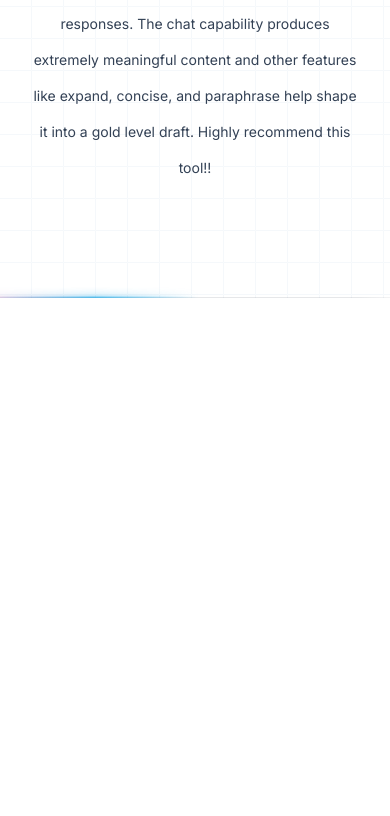
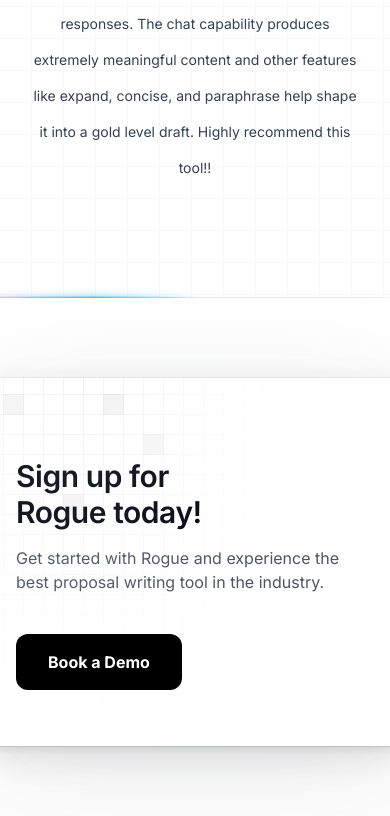
Before and after one commit to MuhammadKaifNazeer/practice, a Next.js app: page / in a window 390 px wide. Shown: the part 878-1694 px from the top of the page. Built offline with nearby package versions, Linux system fonts and the light colour scheme.

Commit message:
completed rogue CTA  section

```diff
--- /dev/null
+++ b/src/components/Rogue/CTA/CTA.tsx
@@ -0,0 +1,158 @@
+import React from "react";
+
+const CTA: React.FC = () => {
+  return (
+    <div className="relative mx-auto max-w-7xl px-4 py-20">
+      <div
+        className="relative -mx-6 sm:mx-0 sm:rounded-2xl"
+        style={{
+          backgroundImage:
+            "radial-gradient(88% 100% at center top, white, rgba(255, 255, 255, 0))",
+          boxShadow:
+            "rgba(34, 42, 53, 0.12) 0px 10px 32px, rgba(0, 0, 0, 0.05) 0px 1px 1px, rgba(34, 42, 53, 0.05) 0px 0px 0px 1px, rgba(34, 42, 53, 0.08) 0px 4px 6px, rgba(47, 48, 55, 0.1) 0px 24px 108px",
+        }}
+      >
+        <div className="">
+          <div className="pointer-events-none absolute right-[calc(50%-(258/16*1rem))] top-[calc(-140/16*1rem)] z-20 hidden aspect-[516/682] w-[calc(516/20*1rem)] select-none sm:right-[calc(-133/16*1rem)] lg:right-[calc(-77/16*1rem)] lg:block xl:right-3">
+            <div className="relative">
+              <div className="relative my-4 flex w-full flex-col rounded-md p-4 text-base font-bold text-neutral-700 transition duration-200 hover:shadow-2xl">
+                <div className="relative rounded-lg bg-gray-50 p-4 bg-dot-slate-200">
+                  <img
+                    alt="Chat"
+                    loading="lazy"
+                    width="600"
+                    height="400"
+                    decoding="async"
+                    data-nimg="1"
+                    className="w-full object-cover object-right-top shadow-md"
+                    src="https://www.userogue.com/_next/image?url=%2Fimages%2Fhero-latest.png&w=1920&q=75"
+                    style={{ color: "transparent" }}
+                  />
+                  <div className="absolute inset-x-0 bottom-0 h-40 bg-white [mask-image:linear-gradient(to_bottom,transparent,white)]"></div>
+                </div>
+              </div>
+            </div>
+          </div>
+          <div className="pointer-events-none absolute right-[calc(50%-(200/16*1rem))] top-[calc(-120/16*1rem)] z-10 hidden aspect-[516/682] w-[calc(516/20*1rem)] -rotate-3 transform select-none sm:right-[calc(-133/16*1rem)] lg:right-[calc(-77/16*1rem)] lg:block xl:right-20">
+            <div className="relative">
+              <div className="relative my-4 flex w-full flex-col rounded-md p-4 text-base font-bold text-neutral-700 transition duration-200 hover:shadow-2xl">
+                <div className="relative rounded-lg bg-gray-50 p-4 bg-dot-slate-200">
+                  <img
+                    alt="Chat"
+                    loading="lazy"
+                    width="600"
+                    height="400"
+                    decoding="async"
+                    data-nimg="1"
+                    className="w-full object-cover object-right-top shadow-md"
+                    src="https://www.userogue.com/_next/image?url=%2Fimages%2Fhero-latest.png&w=1920&q=75"
+                    style={{ color: "transparent" }}
+                  />
+                  <div className="absolute inset-x-0 bottom-0 h-40 bg-white [mask-image:linear-gradient(to_bottom,transparent,white)]"></div>
+                </div>
+              </div>
+            </div>
+          </div>
+          <div className="pointer-events-none absolute right-[calc(50%-(200/16*1rem))] top-[calc(-120/16*1rem)] z-10 hidden aspect-[516/682] w-[calc(516/20*1rem)] rotate-3 transform select-none sm:right-[calc(-133/16*1rem)] lg:right-[calc(-77/16*1rem)] lg:block xl:-right-16">
+            <div className="relative">
+              <div className="relative my-4 flex w-full flex-col rounded-md p-4 text-base font-bold text-neutral-700 transition duration-200 hover:shadow-2xl">
+                <div className="relative rounded-lg bg-gray-50 p-4 bg-dot-slate-200">
+                  <img
+                    alt="Chat"
+                    loading="lazy"
+                    width="600"
+                    height="400"
+                    decoding="async"
+                    data-nimg="1"
+                    className="w-full object-cover object-right-top shadow-md"
+                    src="https://www.userogue.com/_next/image?url=%2Fimages%2Fhero-latest.png&w=1920&q=75"
+                    style={{ color: "transparent" }}
+                  />
+                  <div className="absolute inset-x-0 bottom-0 h-40 bg-white [mask-image:linear-gradient(to_bottom,transparent,white)]"></div>
+                </div>
+              </div>
+            </div>
+          </div>
+        </div>
+        <div className="relative overflow-hidden px-6 pb-14 pt-20 sm:px-10 sm:pb-20 lg:px-[4.5rem]">
+          <div className="pointer-events-none absolute left-1/2 top-0 -ml-80 -mt-2 h-full w-full dark:[mask-image:linear-gradient(white,transparent)]">
+            <div className="absolute inset-0 bg-gradient-to-r from-white/30 to-white/30 opacity-40 [mask-image:radial-gradient(farthest-side_at_top,white,transparent)] dark:from-zinc-900/30 dark:to-zinc-900/30 dark:opacity-100">
+              <svg
+                aria-hidden="true"
+                className="absolute inset-0 h-full w-full fill-black/20 stroke-black/20 mix-blend-overlay dark:fill-black/20 dark:stroke-white/10"
+              >
+                <defs>
+                  <pattern
+                    id=":S1:"
+                    width="20"
+                    height="20"
+                    patternUnits="userSpaceOnUse"
+                    x="-12"
+                    y="4"
+                  >
+                    <path d="M.5 20V.5H20" fill="none" />
+                  </pattern>
+                </defs>
+                <rect
+                  width="100%"
+                  height="100%"
+                  strokeWidth="0"
+                  fill="url(#:S1:)"
+                />
+                <svg x="-12" y="4" className="overflow-visible">
+                  <rect
+                    strokeWidth="0"
+                    width="21"
+                    height="21"
+                    x="280"
+                    y="60"
+                  ></rect>
+                  <rect
+                    strokeWidth="0"
+                    width="21"
+                    height="21"
+                    x="240"
+                    y="20"
+                  ></rect>
+                  <rect
+                    strokeWidth="0"
+                    width="21"
+                    height="21"
+                    x="140"
+                    y="20"
+                  ></rect>
+                  <rect
+                    strokeWidth="0"
+                    width="21"
+                    height="21"
+                    x="200"
+                    y="120"
+                  ></rect>
+                </svg>
+              </svg>
+            </div>
+          </div>
+          <h2 className="max-w-80 text-balance text-3xl font-semibold tracking-[-0.015em] text-gray-950">
+            <span>Sign up for Rogue today!</span>
+          </h2>
+          <p className="mt-4 max-w-[26rem] text-base/6 text-gray-600">
+            Get started with Rogue and experience the best proposal writing tool
+            in the industry.
+          </p>
+          <div className="relative z-10 mt-6">
+            <div className="group relative z-10 mt-10 cursor-pointer text-center">
+              <a
+                className="relative z-10 block w-fit rounded-xl bg-black px-8 py-4 text-base font-bold text-white shadow-2xl shadow-white/[0.1]"
+                tabIndex={0}
+              >
+                Book a Demo
+              </a>
+            </div>
+          </div>
+        </div>
+      </div>
+    </div>
+  );
+};
+
+export default CTA;
--- a/src/components/Rogue/Rogue.tsx
+++ b/src/components/Rogue/Rogue.tsx
@@ -2,6 +2,7 @@
 import Navbar from "./Navbar/Navbar";
 import Hero from "./Hero/Hero";
 import Testimonial from "./Testimonials/Testimonials";
+import CTA from "./CTA/CTA";
 
 const Rogue = () => {
   return (
@@ -11,6 +12,7 @@
         <div className="relative overflow-hidden">
           <Hero />
           <Testimonial />
+          <CTA />
 
           <div className="h-screen w-screen bg-white"></div>
         </div>
```
